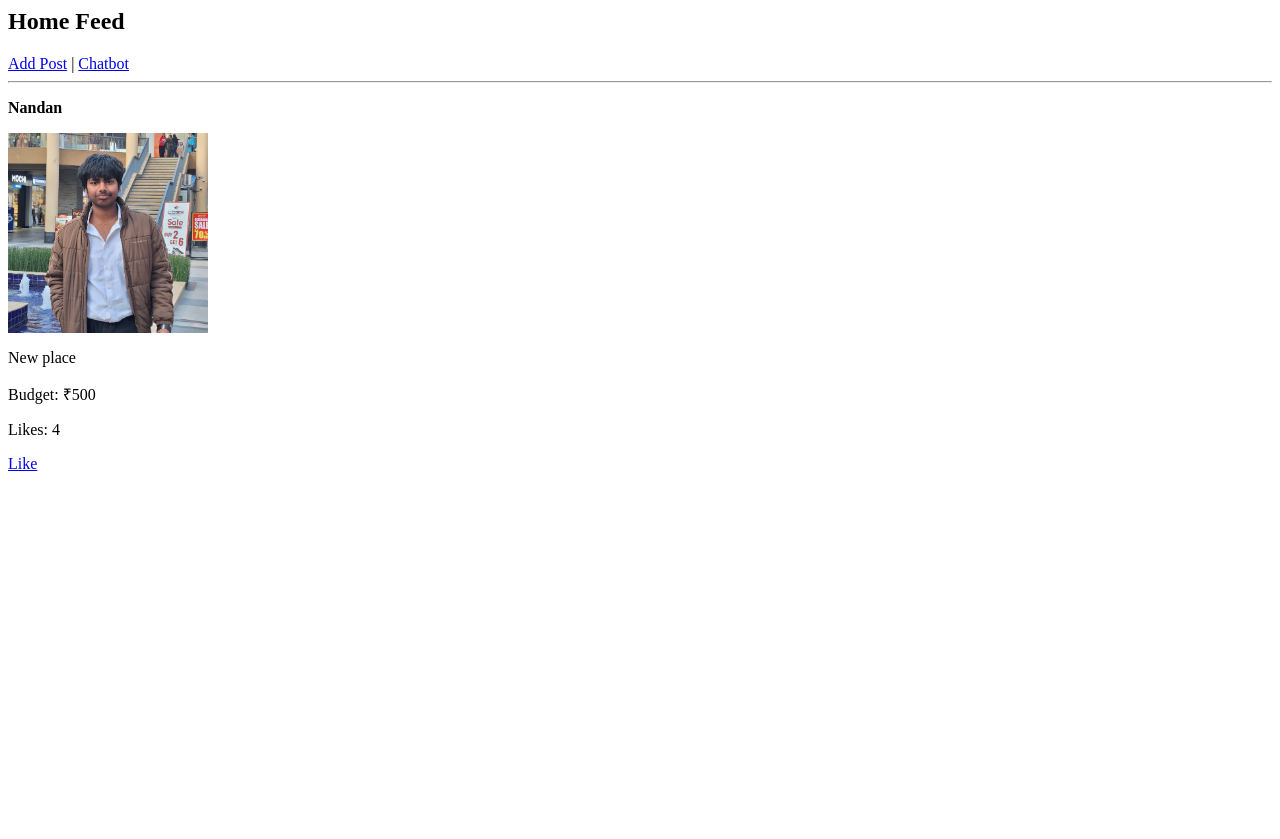
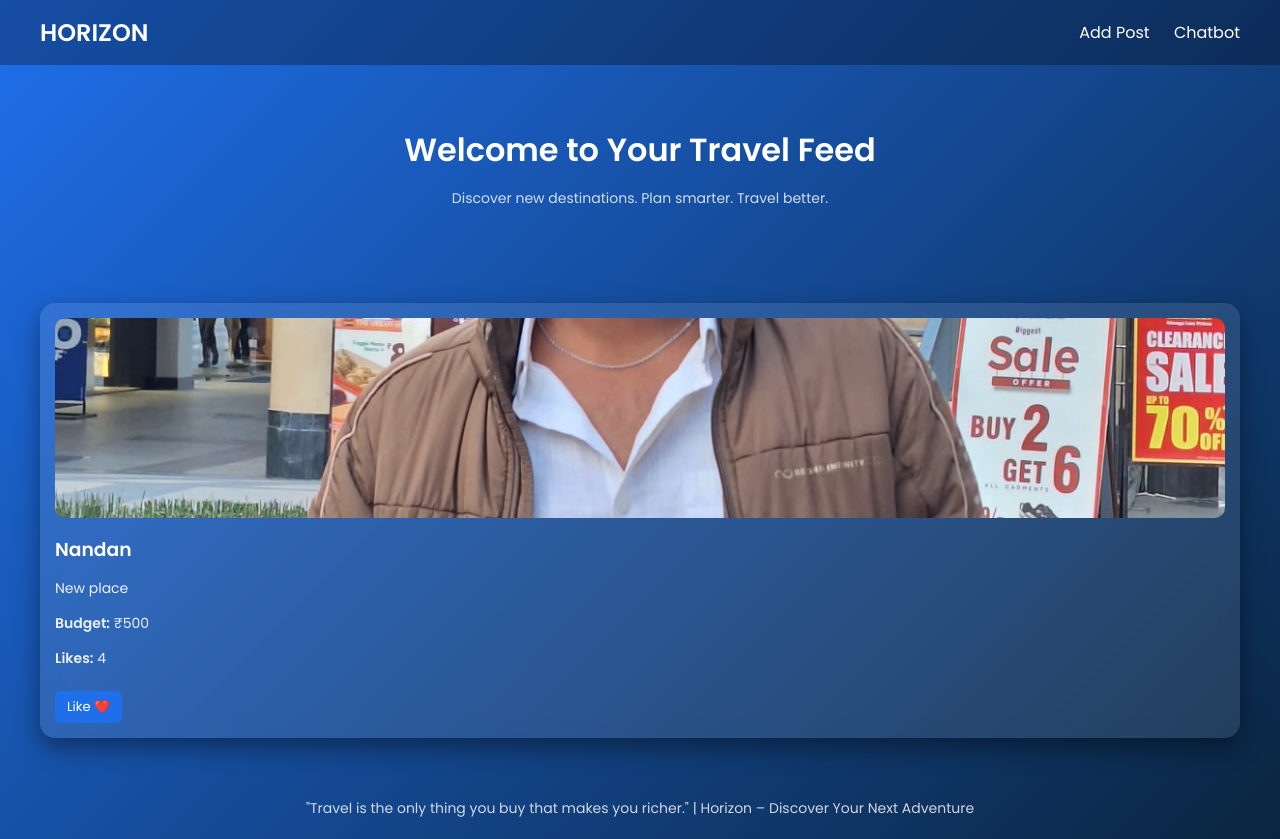
Before and after one commit to Nandan927/hackathon-project, a Flask app: page /home in a window 1280 px wide. Before the commit the page ends 471 px from the top, so only its background shows below. Run offline with Flask 3, Linux system fonts and the light colour scheme; data comes from the database, SQL or seed files in the repository.

Commit message:
Added my message

```diff
--- a/templates/home.html
+++ b/templates/home.html
@@ -1,13 +1,157 @@
-<h2>Home Feed</h2>
-<a href="/add_post">Add Post</a> |
-<a href="/chatbot">Chatbot</a>
+<!DOCTYPE html>
+<html>
+<head>
+<title>Horizon | Dashboard</title>
+<link href="https://fonts.googleapis.com/css2?family=Poppins:wght@400;600&display=swap" rel="stylesheet">
 
+<style>
+body{
+    margin:0;
+    font-family:Poppins, sans-serif;
+    background:linear-gradient(135deg,#1f6feb,#0a2540);
+    color:white;
+}
+
+/* Navbar */
+.navbar{
+    display:flex;
+    justify-content:space-between;
+    align-items:center;
+    padding:15px 40px;
+    background:rgba(0,0,0,0.3);
+}
+
+.navbar h2{
+    margin:0;
+}
+
+.nav-links a{
+    color:white;
+    text-decoration:none;
+    margin-left:20px;
+    font-weight:500;
+    transition:0.3s;
+}
+
+.nav-links a:hover{
+    color:#1f6feb;
+}
+
+/* Hero Section */
+.hero{
+    text-align:center;
+    padding:40px 20px;
+}
+
+.hero h1{
+    margin-bottom:10px;
+}
+
+.hero p{
+    opacity:0.8;
+    font-size:14px;
+}
+
+/* Posts Grid */
+.feed-container{
+    display:grid;
+    grid-template-columns:repeat(auto-fit,minmax(280px,1fr));
+    gap:25px;
+    padding:40px;
+}
+
+/* Post Card */
+.post-card{
+    background:rgba(255,255,255,0.1);
+    backdrop-filter:blur(10px);
+    border-radius:15px;
+    padding:15px;
+    box-shadow:0 10px 25px rgba(0,0,0,0.4);
+    transition:0.3s;
+}
+
+.post-card:hover{
+    transform:translateY(-8px);
+}
+
+.post-card img{
+    width:100%;
+    height:200px;
+    object-fit:cover;
+    border-radius:10px;
+}
+
+.post-card h3{
+    margin:10px 0 5px 0;
+}
+
+.post-card p{
+    font-size:14px;
+    opacity:0.9;
+}
+
+.like-btn{
+    display:inline-block;
+    margin-top:8px;
+    padding:6px 12px;
+    background:#1f6feb;
+    border-radius:6px;
+    text-decoration:none;
+    color:white;
+    font-size:13px;
+    transition:0.3s;
+}
+
+.like-btn:hover{
+    background:#1558c0;
+}
+
+/* Footer Quote */
+.footer{
+    text-align:center;
+    padding:20px;
+    opacity:0.8;
+    font-size:14px;
+}
+</style>
+</head>
+
+<body>
+
+<!-- Navbar -->
+<div class="navbar">
+    <h2>HORIZON</h2>
+    <div class="nav-links">
+        <a href="/add_post">Add Post</a>
+        <a href="/chatbot">Chatbot</a>
+    </div>
+</div>
+
+<!-- Hero Section -->
+<div class="hero">
+    <h1>Welcome to Your Travel Feed</h1>
+    <p>Discover new destinations. Plan smarter. Travel better.</p>
+</div>
+
+<!-- Feed -->
+<div class="feed-container">
 {% for post in posts %}
-<hr>
-<p><b>{{ post[1] }}</b></p>
-<img src="/static/uploads/{{ post[2] }}" width="200"><br>
-<p>{{ post[3] }}</p>
-<p>Budget: ₹{{ post[4] }}</p>
-<p>Likes: {{ post[5] }}</p>
-<a href="/like/{{ post[0] }}">Like</a>
+    <div class="post-card">
+        <img src="/static/uploads/{{ post[2] }}">
+        <h3>{{ post[1] }}</h3>
+        <p>{{ post[3] }}</p>
+        <p><b>Budget:</b> ₹{{ post[4] }}</p>
+        <p><b>Likes:</b> {{ post[5] }}</p>
+        <a href="/like/{{ post[0] }}" class="like-btn">Like ❤️</a>
+    </div>
 {% endfor %}
+</div>
+
+<!-- Footer -->
+<div class="footer">
+    "Travel is the only thing you buy that makes you richer."
+    | Horizon – Discover Your Next Adventure
+</div>
+
+</body>
+</html>
```
